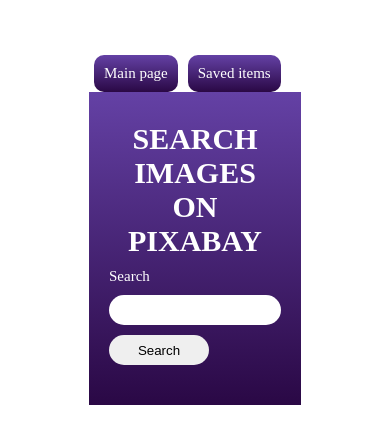
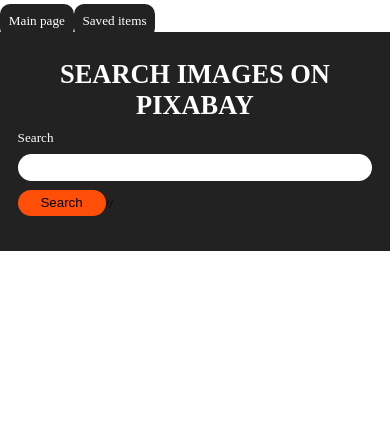
Before and after one commit to devGabor84/pixabay-search-app, an Angular app: page /results in a window 390 px wide. Shown: the top 444 px of the page. Built offline with nearby package versions, Linux system fonts and the light colour scheme.

Commit message:
further styles added

```diff
--- a/angular.json
+++ b/angular.json
@@ -13,7 +13,7 @@
         "build": {
           "builder": "@angular-devkit/build-angular:browser",
           "options": {
-            "outputPath": "dist/nasaApp",
+            "outputPath": "dist/",
             "index": "src/index.html",
             "main": "src/main.ts",
             "polyfills": "src/polyfills.ts",
--- a/src/app/app.component.css
+++ b/src/app/app.component.css
@@ -6,3 +6,16 @@
   display: flex;
   flex-flow: column;
 }
+
+@media only screen and (max-width: 28em) {
+  .container {
+    padding: 0;
+    max-width: 100%;
+  }
+}
+
+@media only screen and (max-width: 37.5em) {
+  .container {
+    max-width: 100%;
+  }
+}
--- a/src/app/menu/menu.component.css
+++ b/src/app/menu/menu.component.css
@@ -4,9 +4,9 @@
 }
 
 li {
-  margin: 0.5rem 0.5rem 0 0.5rem;
-  background-image: linear-gradient(#6441a5, #2a0845);
-  background-size: cover;
+  margin: 0.5rem 0 0.5rem;
+  margin-left: 0;
+  background-color: #222222;
 
   padding: 1rem;
   border-radius: 10px;
@@ -19,3 +19,7 @@
   text-decoration: none;
   height: 100%;
 }
+
+.navbar {
+  margin-bottom: -10px;
+}
--- a/src/app/search-page/item.service.ts
+++ b/src/app/search-page/item.service.ts
@@ -10,7 +10,7 @@
 })
 export class ItemService {
   itemsChanged = new EventEmitter<any>();
-  apiKey: string = environment.apiKey;
+  private apiKey: string = environment.apiKey;
 
   public items: any;
   /* Item[] = [
--- a/src/app/search-page/search-page-item/search-page-item.component.css
+++ b/src/app/search-page/search-page-item/search-page-item.component.css
@@ -1,13 +1,14 @@
 .col {
-  width: 30rem;
-  height: 30rem;
-  background-color: #fff;
+  width: 20rem;
+  height: 20rem;
+  background-color: #f7f7f7;
   padding: 2rem;
 }
 
 a {
   text-decoration: none;
   color: #000;
+
   font-size: 1.5rem;
 }
 
--- a/src/app/search-page/search-page-results/search-page-results.component.css
+++ b/src/app/search-page/search-page-results/search-page-results.component.css
@@ -1,6 +1,6 @@
 .row {
   display: grid;
-  grid-template-columns: repeat(auto-fit, minmax(30rem, 1fr));
+  grid-template-columns: repeat(auto-fit, minmax(20rem, 1fr));
 
   grid-gap: 1rem;
   padding: 1rem;
--- a/src/app/search-page/search-page.component.css
+++ b/src/app/search-page/search-page.component.css
@@ -30,11 +30,11 @@
   cursor: pointer;
   border: none;
   border-radius: 100px;
+  background-color: #ff4e08;
 }
 
 .row {
-  background-image: linear-gradient(#6441a5, #2a0845);
-  background-size: cover;
-  background-repeat: no-repeat;
+  background-color: #222222;
+
   padding: 2rem;
 }
--- a/src/app/search-page/search-page.component.html
+++ b/src/app/search-page/search-page.component.html
@@ -4,8 +4,8 @@
     <label for="name">Search</label>
     <input type="text" id="name" [(ngModel)]="query" class="form-control" />
     <button class="btn btn-success" type="submit" (click)="searchItems(query)">
-      Search
-    </button>
+      Search</button
+    >//
   </div>
   <router-outlet></router-outlet>
 </div>
--- a/src/app/search-page/search-page.component.ts
+++ b/src/app/search-page/search-page.component.ts
@@ -10,6 +10,7 @@
   styleUrls: ["./search-page.component.css"]
 })
 export class SearchPageComponent implements OnInit {
+  public query: string;
   constructor(private router: Router, private itemService: ItemService) {}
 
   ngOnInit() {}
--- a/src/environments/environment.prod.ts
+++ b/src/environments/environment.prod.ts
@@ -1,3 +1,4 @@
 export const environment = {
-  production: true
+  production: true,
+  apiKey: "11209835-e6f4ab72f0b89a2e1cc57eefd"
 };
--- a/src/styles.css
+++ b/src/styles.css
@@ -14,6 +14,19 @@
   box-sizing: border-box;
 }
 
+@media only screen and (max-width: 28em) {
+  html {
+    font-size: 45%;
+  }
+}
+
+@media only screen and (max-width: 37.5em) {
+  html {
+    font-size: 55%;
+  }
+}
+
 body {
   min-height: 100vh;
+  font-size: 1.4rem;
 }
```
